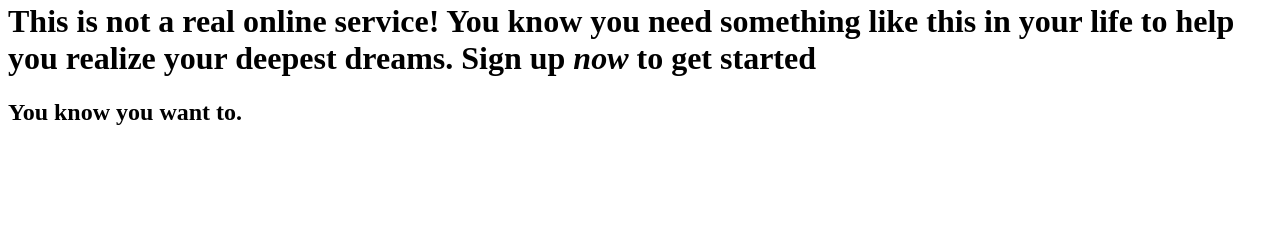
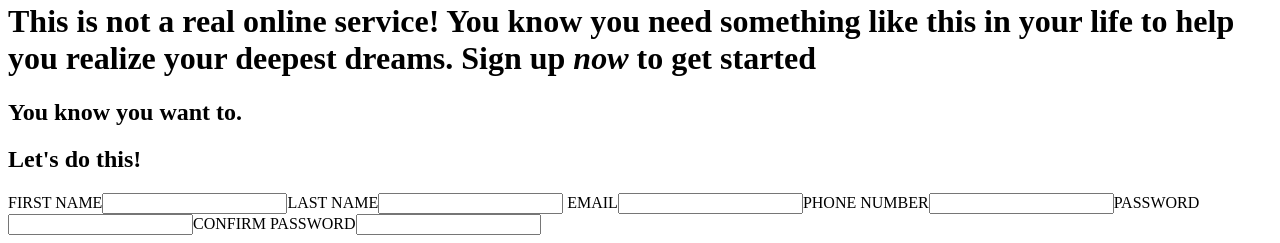
Before and after one commit to vladcau1field/odin-sign-up-form, a plain HTML site: page index.html in a window 1280 px wide. Shown: the part 842-1085 px from the top of the page. Before the commit the page ends 988 px from the top, so only its background shows below. Drawn offline with Linux system fonts and the light colour scheme; a web font is replaced by a local one.

Commit message:
feat: add inputs and labels for form

```diff
--- a/index.html
+++ b/index.html
@@ -29,7 +29,17 @@
         <h2>You know you want to.</h2>
       </header>
       <main>
-
+        <section id="form">
+          <h2>Let's do this!</h2>
+          <form>
+            <label for="fname">FIRST NAME<input type="text" id="fname" name="fname" /></label
+            ><label for="lname">LAST NAME<input type="text" id="lname" name="lname" /></label
+            ><label for="mail"> EMAIL<input type="email" id="mail" name="email" /></label
+            ><label for="phnumber">PHONE NUMBER<input type="number" id="phnumber" name="phnumber" /></label
+            ><label for="pword">PASSWORD<input type="password" id="pword" name="password" /></label
+            ><label for="conf-pword">CONFIRM PASSWORD<input type="password" id="conf-pword" name="conirm-pword" /></label>
+          </form>
+        </section>
       </main>
     </div>
   </body>
```
